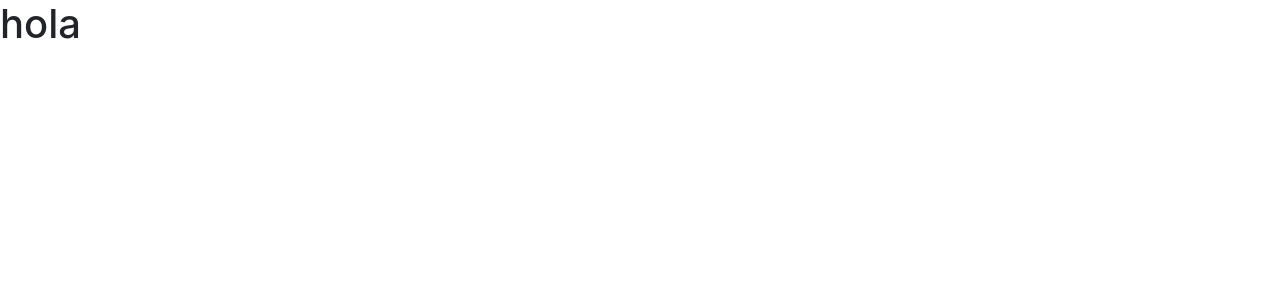
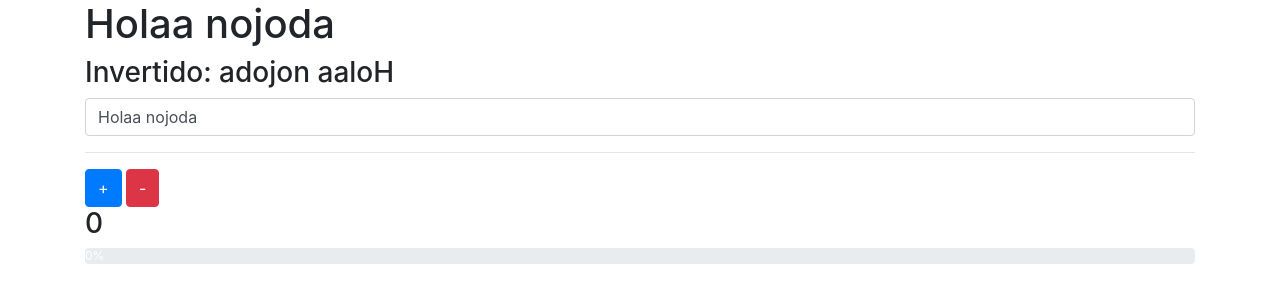
Before and after one commit to Tekorita/pruebas-vuejs, a plain HTML site: page ejemplo_propiedades_computadas/01.html in a window 1280 px wide. Drawn offline with nearby package versions, Linux system fonts and the light colour scheme.

Commit message:
uso de las propiedades computadas de vue

```diff
--- a/ejemplo_propiedades_computadas/01.html
+++ b/ejemplo_propiedades_computadas/01.html
@@ -12,8 +12,19 @@
 <body>
 
   <div id="app">
-		<h1>hola</h1>
-  </div>
+		<div class="container">
+			<h1>{{mensaje}}</h1>
+			<h3>Invertido: {{invertido}}</h3>
+			<input type="text" class="form-control" v-model="mensaje">
+			<hr>
+			<button class="btn btn-primary" @click="contador++">+</button>
+			<button class="btn btn-danger" @click="contador--">-</button>
+			<h3>{{contador}}</h3>
+			<div class="progress">
+	  		<div class="progress-bar" :class="color" role="progressbar" :style="{'width': contador+'%'}" aria-valuenow="25" aria-valuemin="0" aria-valuemax="100">{{contador}}%</div>
+			</div>
+  	</div>
+	</div>
 
   <script src="https://cdn.jsdelivr.net/npm/vue/dist/vue.js"></script>
   <script src="01.js"></script>
--- a/ejemplo_propiedades_computadas/01.js
+++ b/ejemplo_propiedades_computadas/01.js
@@ -1,9 +1,19 @@
 const app = new Vue({
   el: '#app',
   data: {
-
+      mensaje:'Holaa nojoda',
+      contador: 0
   },
-  methods:{
-
+  computed:{
+    invertido(){
+      return this.mensaje.split('').reverse().join('');
+    },
+    color(){
+      return {
+        'bg-success' : this.contador <=10,
+        'bg-warning' : this.contador > 10 && this.contador < 20,
+        'bg-danger' : this.contador >=20
+      }
+    }
   }
 })
```
